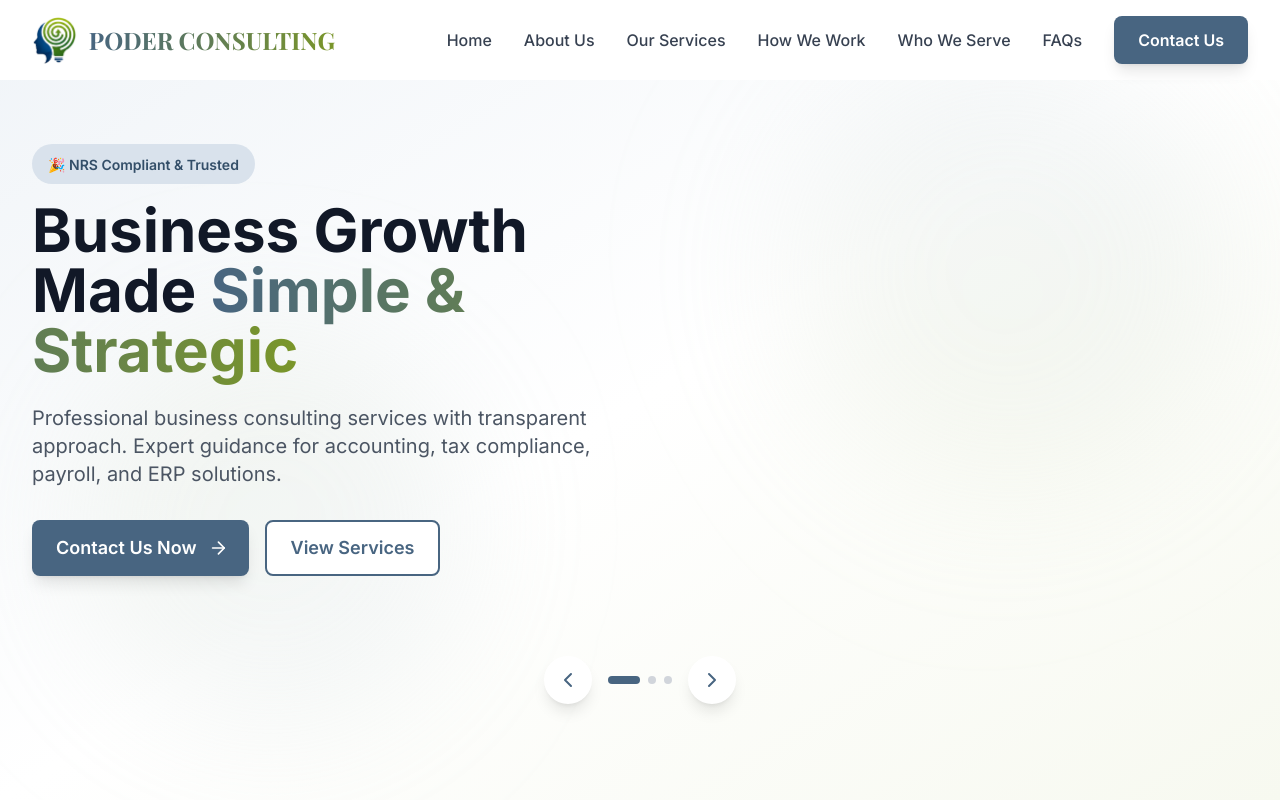
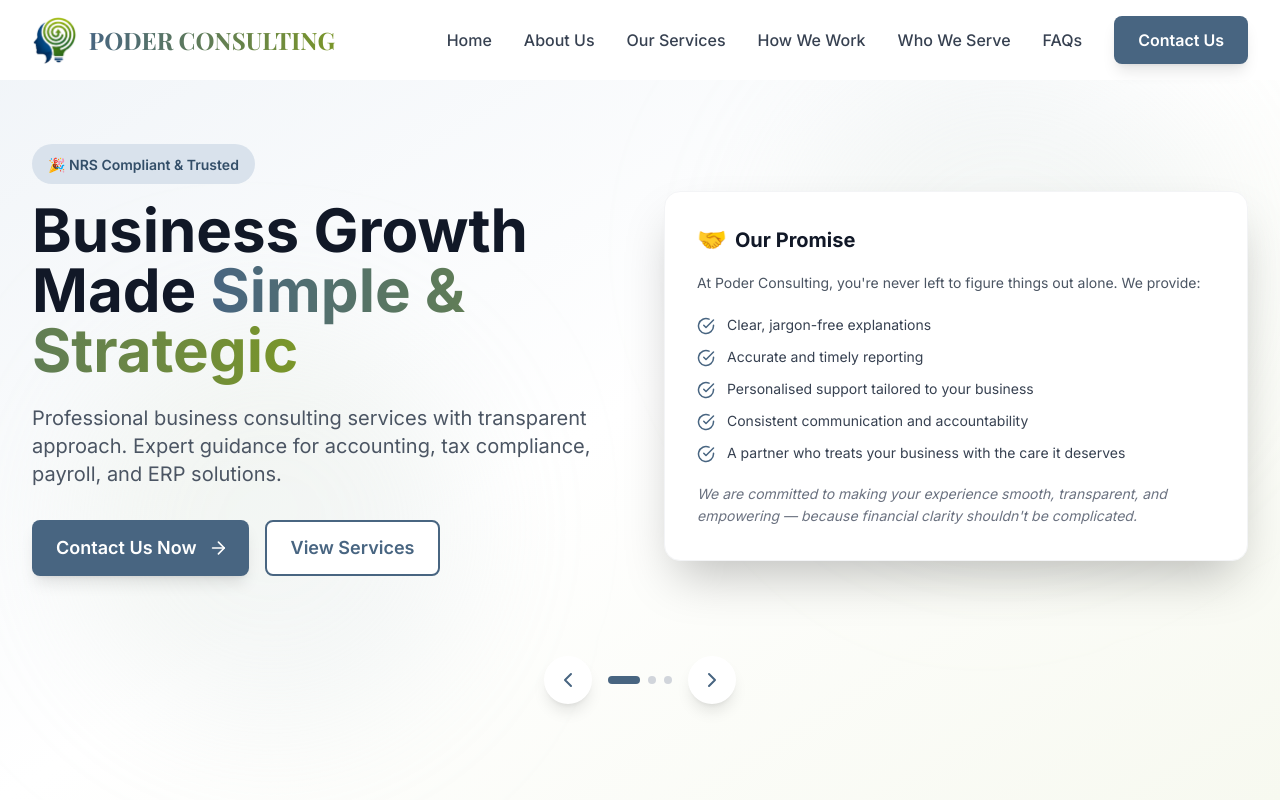
Before and after one commit to darlculus/poder-consulting-website, a Next.js app: page / in a window 1280 px wide. Shown: the top 800 px of the page. Built offline with nearby package versions, Linux system fonts and the light colour scheme; a web font is replaced by a local one.

Commit message:
finished up on the hero section

```diff
--- a/src/components/sections/Hero.tsx
+++ b/src/components/sections/Hero.tsx
@@ -174,10 +174,48 @@ export default function Hero({}: HeroProps = {}) {
             >
 
 
+              {currentSlide === 0 && (
+                <motion.div
+                  initial={{ opacity: 0, x: 40 }}
+                  animate={{ opacity: 1, x: 0 }}
+                  transition={{ duration: 0.6, delay: 0.3 }}
+                  className="relative z-10 bg-white rounded-2xl shadow-2xl p-8 border border-gray-100"
+                >
+                  <div className="flex items-center gap-2 mb-4">
+                    <span className="text-2xl">🤝</span>
+                    <h3 className="text-xl font-bold text-gray-900">Our Promise</h3>
+                  </div>
+                  <p className="text-gray-600 mb-5 text-sm leading-relaxed">
+                    At Poder Consulting, you're never left to figure things out alone. We provide:
+                  </p>
+                  <ul className="space-y-3 mb-5">
+                    {[
+                      'Clear, jargon-free explanations',
+                      'Accurate and timely reporting',
+                      'Personalised support tailored to your business',
+                      'Consistent communication and accountability',
+                      'A partner who treats your business with the care it deserves',
+                    ].map((item, i) => (
+                      <motion.li
+                        key={i}
+                        initial={{ opacity: 0, x: -15 }}
+                        animate={{ opacity: 1, x: 0 }}
+                        transition={{ delay: 0.5 + i * 0.1 }}
+                        className="flex items-start gap-3"
+                      >
+                        <CheckCircle className="text-primary-600 flex-shrink-0 mt-0.5" size={18} />
+                        <span className="text-gray-700 text-sm">{item}</span>
+                      </motion.li>
+                    ))}
+                  </ul>
+                  <p className="text-sm text-gray-500 italic leading-relaxed">
+                    We are committed to making your experience smooth, transparent, and empowering — because financial clarity shouldn't be complicated.
+                  </p>
+                </motion.div>
+              )}
+
               {slides[currentSlide].type === 'video' && (
-                <div className="relative z-10">
-                  {/* Empty div for spacing - content is now on the left */}
-                </div>
+                <div className="relative z-10" />
               )}
 
 
```
